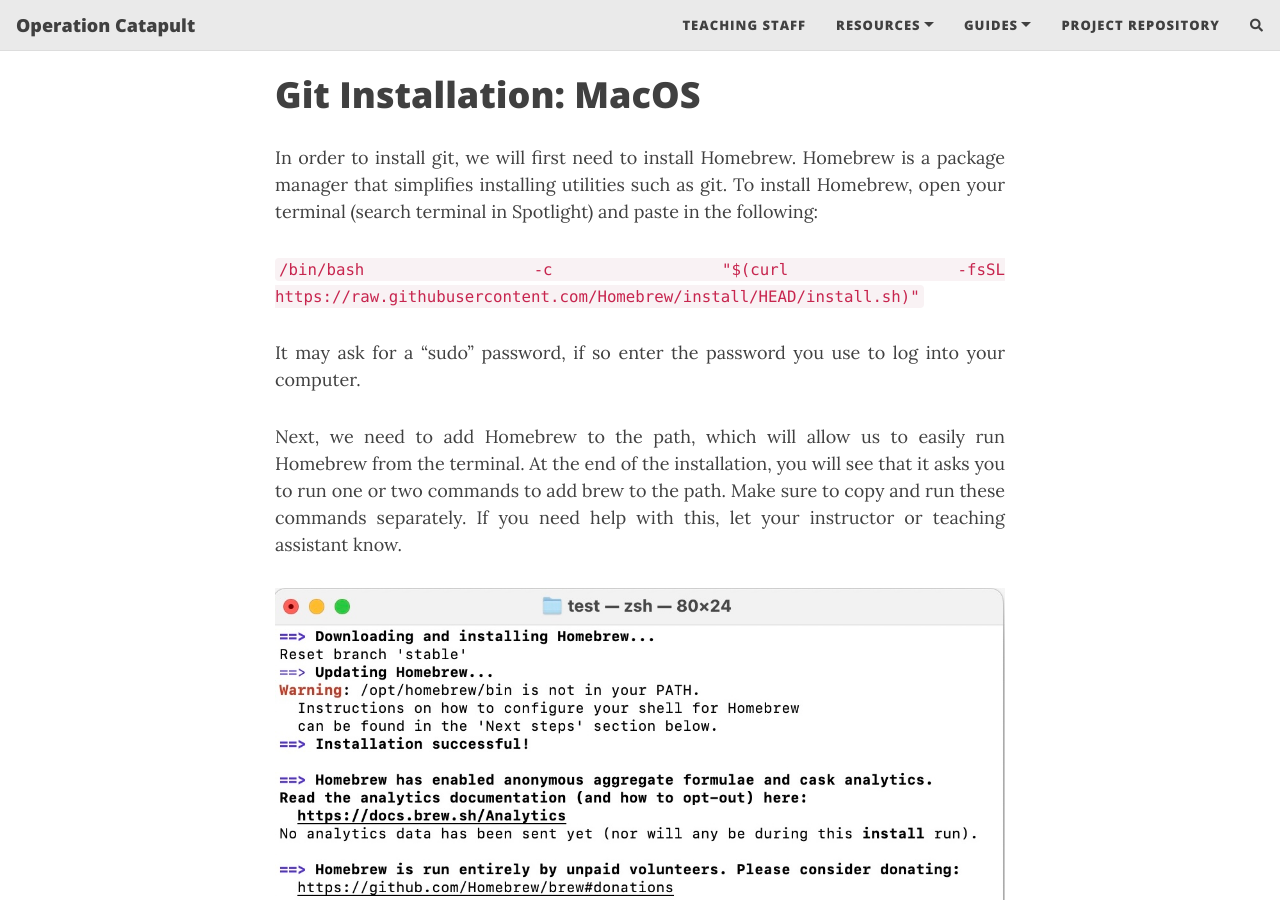
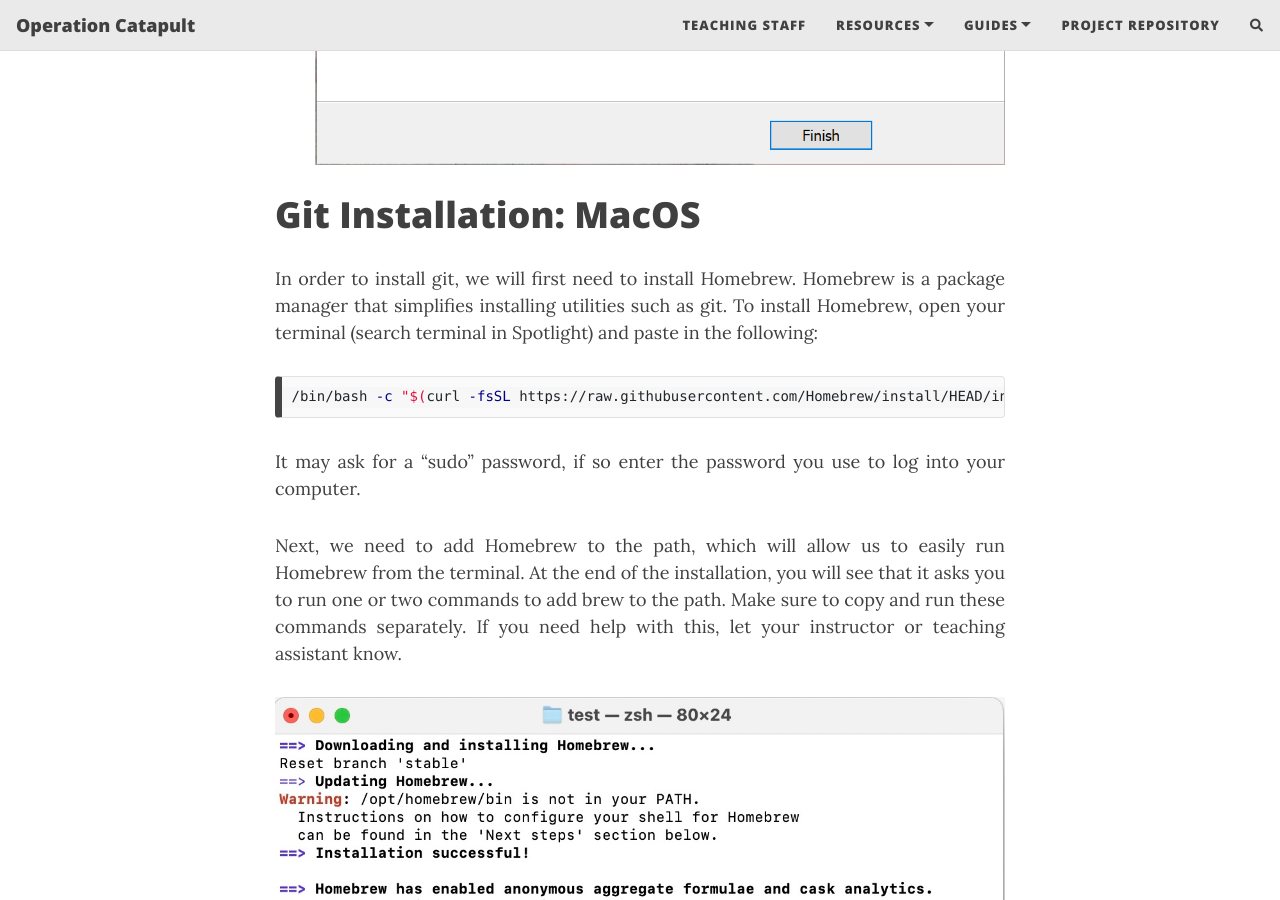
Before and after one commit to rhit-catapult/s1.catapult.io, a Jekyll site: the page built from pages/01_windows_install.md, in a window 1280 px wide and 900 px high, scrolled down 7155 px. Built offline with Jekyll 4.4.1, drawn with Linux system fonts in a browser that asks for light colours; nearby versions of some CDN libraries; comment, search, counter and statistics services are not loaded.

Commit message:
Fix image issue
- Fixes issue where an image wasn't loading
- fix issue where command was displayed weird

````diff
--- a/pages/01_windows_install.md
+++ b/pages/01_windows_install.md
@@ -95,7 +95,9 @@
 
 In order to install git, we will first need to install Homebrew. Homebrew is a package manager that simplifies installing utilities such as git. To install Homebrew, open your terminal (search terminal in Spotlight) and paste in the following:
 
-```/bin/bash -c "$(curl -fsSL https://raw.githubusercontent.com/Homebrew/install/HEAD/install.sh)"```
+```bash
+/bin/bash -c "$(curl -fsSL https://raw.githubusercontent.com/Homebrew/install/HEAD/install.sh)"
+```
 
 It may ask for a "sudo" password, if so enter the password you use to log into your computer.
 
````
Also changed, not shown: other parts of pages/01_windows_install.md (+1 -1 lines), assets/img/GitInstallWin/04.png (renamed from assets/img/PycharmInstallWin/06.png).
